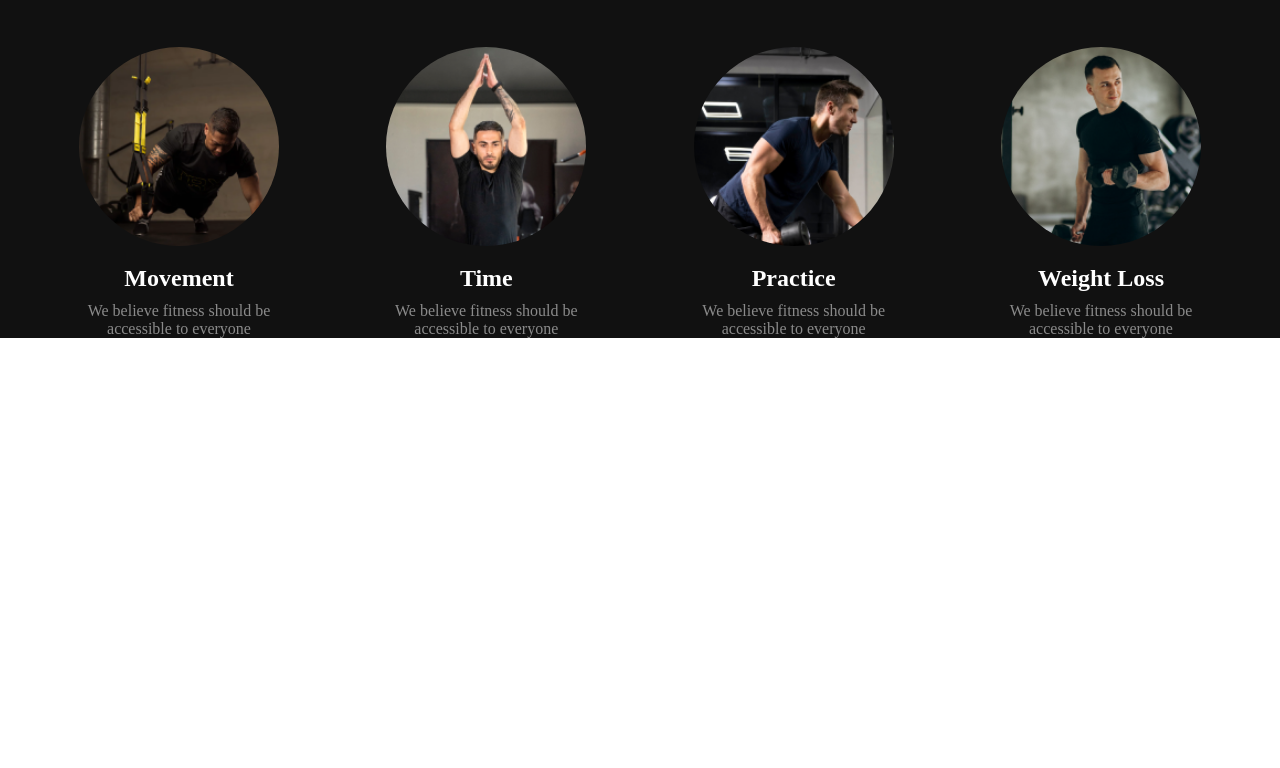
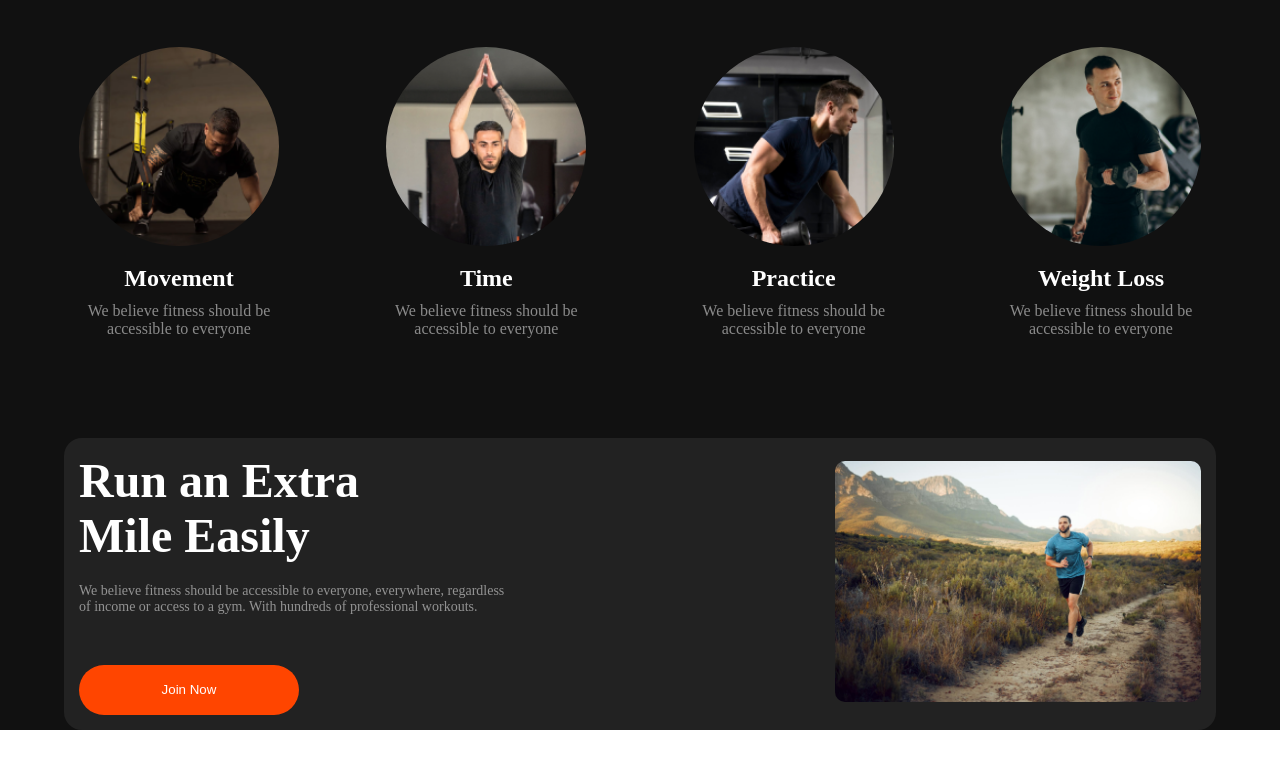
Before and after one commit to rumman321/Assignment2-B10, a plain HTML site: page index.html in a window 1280 px wide. Shown: the part 780-1548 px from the top of the page. Before the commit the page ends 1118 px from the top, so only its background shows below. Drawn offline with Linux system fonts and the light colour scheme.

Commit message:
main body run section completed

```diff
--- a/index.html
+++ b/index.html
@@ -85,7 +85,22 @@
             </div>
         </section>
 
+        <section class="run">
+            <div class="run-container">
+                <div class="run-content">
+                    <h1>Run an Extra <br>
+                        Mile Easily</h1>
+                    <p>
+                        We believe fitness should be accessible to everyone, everywhere, regardless of income or access to a gym. With hundreds of professional workouts.
 
+                    </p>
+                    <button>Join Now</button>
+                </div>
+                <div class="image">
+                    <img src="./images/run.jpg" alt="">
+                </div>
+            </div>
+        </section>
     </main>
     <footer></footer>
 </body>
--- a/style.css
+++ b/style.css
@@ -184,3 +184,61 @@ main{
 .habit-card p{
     color: rgba(255, 255, 255, 0.511);
 }
+
+/* run section style  */
+.run{
+
+    width: 90%;
+
+    margin: 0 auto;
+    background-color: #222222;
+    border-radius: 18px;
+}
+
+.run-container{
+   display: flex;
+   justify-content: space-between;
+   align-items: center;
+   padding: 15px;
+   margin-top: 100px;
+   margin-bottom: 100px;
+
+}
+
+.run-content{
+ width: 440PX;
+
+}
+.run-content h1{
+    font-size: 48px;
+    font-weight: 900;
+    color: white;
+
+}
+.run-content p{
+    margin-top: 20PX;
+    color: rgba(255, 255, 255, 0.511);
+    font-size: 14px;
+    font-weight: 400;
+
+}
+.run-content button{
+ margin-top: 50px;
+ border-radius: 40px;
+ border: none;
+ color: white;
+ background-color: orangered;
+ height: 50px ;
+ width: 220px;
+
+}
+.image{
+    width: 366PX;
+    text-align: end;
+
+}
+.image img{
+    width: 100%;
+
+    border-radius: 10px;
+}
```
